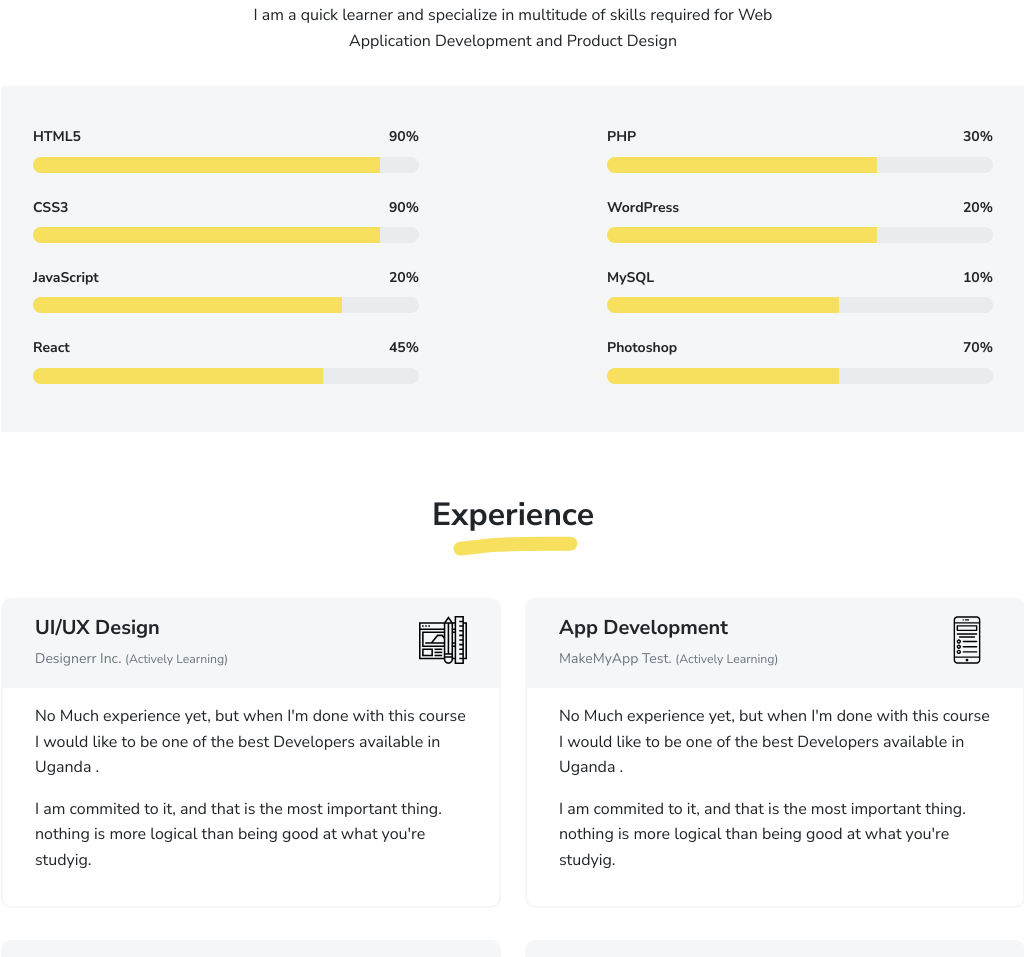
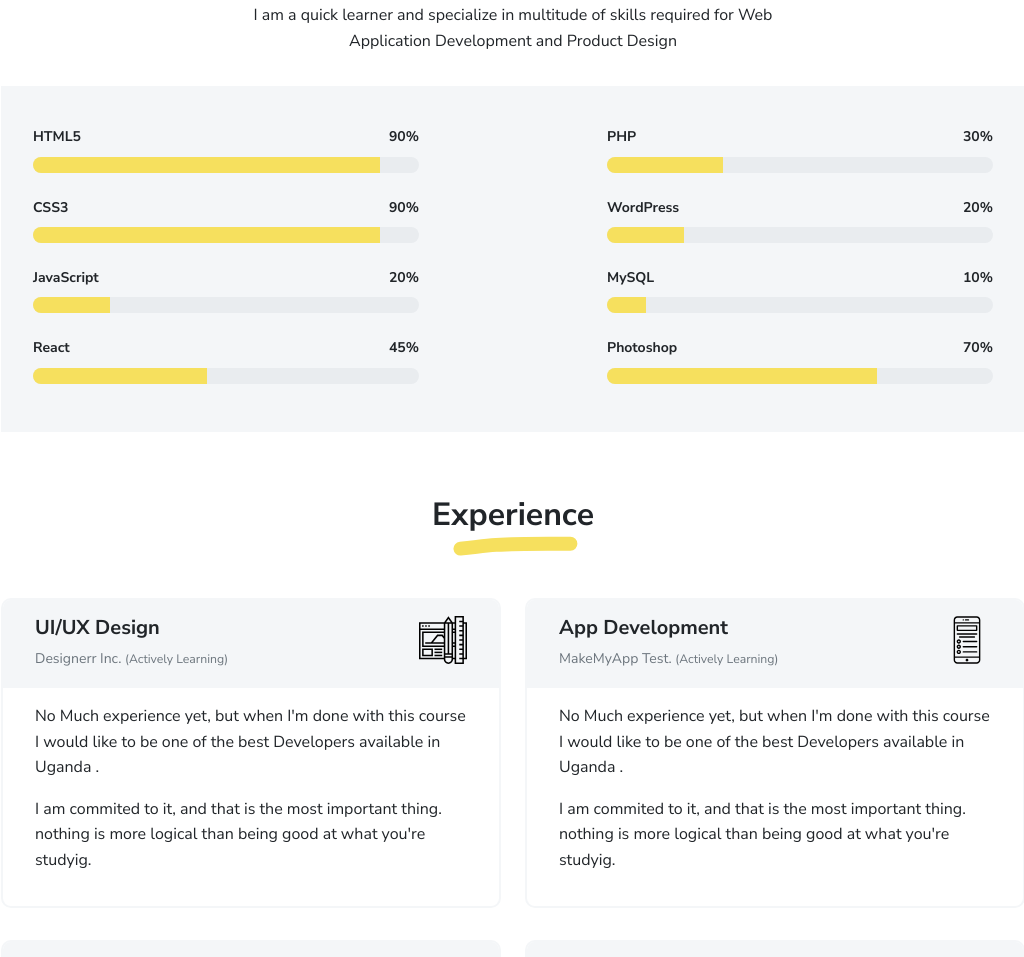
Before and after one commit to OlaraLLamara/CV, a plain HTML site: page index.html in a window 1280 px wide. Shown: the part 1800-2757 px from the top of the page, without its empty margins (127-1151 px from the left). Drawn offline with Linux system fonts and the light colour scheme.

Commit message:
Update index.html

```diff
--- a/index.html
+++ b/index.html
@@ -174,13 +174,13 @@
                                 <div class="py-1">
                                     <div class="d-flex text-small fw-bolder"><span class="me-auto">JavaScript</span><span>20%</span></div>
                                     <div class="progress my-1">
-                                        <div class="progress-bar bg-primary" role="progressbar" data-aos="zoom-in-right" data-aos-delay="300" data-aos-anchor=".skills-section" style="width: 80%" aria-valuenow="80" aria-valuemin="0" aria-valuemax="100"></div>
+                                        <div class="progress-bar bg-primary" role="progressbar" data-aos="zoom-in-right" data-aos-delay="300" data-aos-anchor=".skills-section" style="width: 20%" aria-valuenow="20" aria-valuemin="0" aria-valuemax="100"></div>
                                     </div>
                                 </div>
                                 <div class="py-1">
                                     <div class="d-flex text-small fw-bolder"><span class="me-auto">React</span><span>45%</span></div>
                                     <div class="progress my-1">
-                                        <div class="progress-bar bg-primary" role="progressbar" data-aos="zoom-in-right" data-aos-delay="300" data-aos-anchor=".skills-section" style="width: 75%" aria-valuenow="75" aria-valuemin="0" aria-valuemax="100"></div>
+                                        <div class="progress-bar bg-primary" role="progressbar" data-aos="zoom-in-right" data-aos-delay="300" data-aos-anchor=".skills-section" style="width: 45%" aria-valuenow="45" aria-valuemin="0" aria-valuemax="100"></div>
                                     </div>
                                 </div>
                             </div>
@@ -188,25 +188,25 @@
                                 <div class="py-1">
                                     <div class="d-flex text-small fw-bolder"><span class="me-auto">PHP</span><span>30%</span></div>
                                     <div class="progress my-1">
-                                        <div class="progress-bar bg-primary" role="progressbar" data-aos="zoom-in-right" data-aos-delay="400" data-aos-anchor=".skills-section" style="width: 70%" aria-valuenow="70" aria-valuemin="0" aria-valuemax="100"></div>
+                                        <div class="progress-bar bg-primary" role="progressbar" data-aos="zoom-in-right" data-aos-delay="400" data-aos-anchor=".skills-section" style="width: 30%" aria-valuenow="30" aria-valuemin="0" aria-valuemax="100"></div>
                                     </div>
                                 </div>
                                 <div class="py-1">
                                     <div class="d-flex text-small fw-bolder"><span class="me-auto">WordPress</span><span>20%</span></div>
                                     <div class="progress my-1">
-                                        <div class="progress-bar bg-primary" role="progressbar" data-aos="zoom-in-right" data-aos-delay="500" data-aos-anchor=".skills-section" style="width: 70%" aria-valuenow="70" aria-valuemin="0" aria-valuemax="100"></div>
+                                        <div class="progress-bar bg-primary" role="progressbar" data-aos="zoom-in-right" data-aos-delay="500" data-aos-anchor=".skills-section" style="width: 20%" aria-valuenow="20" aria-valuemin="0" aria-valuemax="100"></div>
                                     </div>
                                 </div>
                                 <div class="py-1">
                                     <div class="d-flex text-small fw-bolder"><span class="me-auto">MySQL</span><span>10%</span></div>
                                     <div class="progress my-1">
-                                        <div class="progress-bar bg-primary" role="progressbar" data-aos="zoom-in-right" data-aos-delay="600" data-aos-anchor=".skills-section" style="width: 60%" aria-valuenow="60" aria-valuemin="0" aria-valuemax="100"></div>
+                                        <div class="progress-bar bg-primary" role="progressbar" data-aos="zoom-in-right" data-aos-delay="600" data-aos-anchor=".skills-section" style="width: 10%" aria-valuenow="10" aria-valuemin="0" aria-valuemax="100"></div>
                                     </div>
                                 </div>
                                 <div class="py-1">
                                     <div class="d-flex text-small fw-bolder"><span class="me-auto">Photoshop</span><span>70%</span></div>
                                     <div class="progress my-1">
-                                        <div class="progress-bar bg-primary" role="progressbar" data-aos="zoom-in-right" data-aos-delay="600" data-aos-anchor=".skills-section" style="width: 60%" aria-valuenow="60" aria-valuemin="0" aria-valuemax="100"></div>
+                                        <div class="progress-bar bg-primary" role="progressbar" data-aos="zoom-in-right" data-aos-delay="600" data-aos-anchor=".skills-section" style="width: 70%" aria-valuenow="70" aria-valuemin="0" aria-valuemax="100"></div>
                                     </div>
                                 </div>
                             </div>
```
